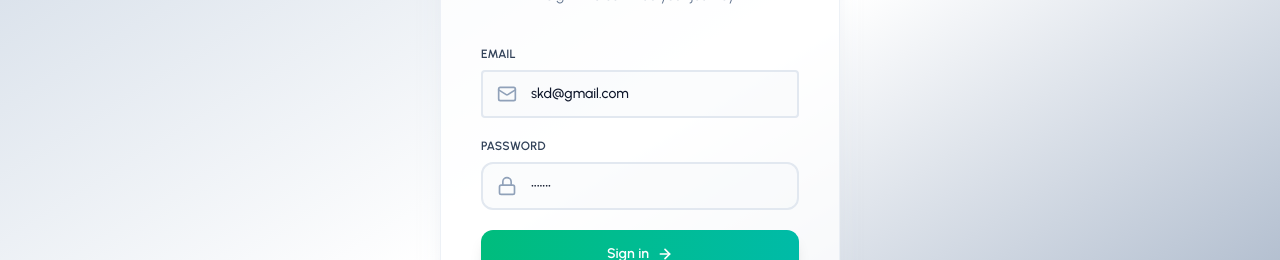
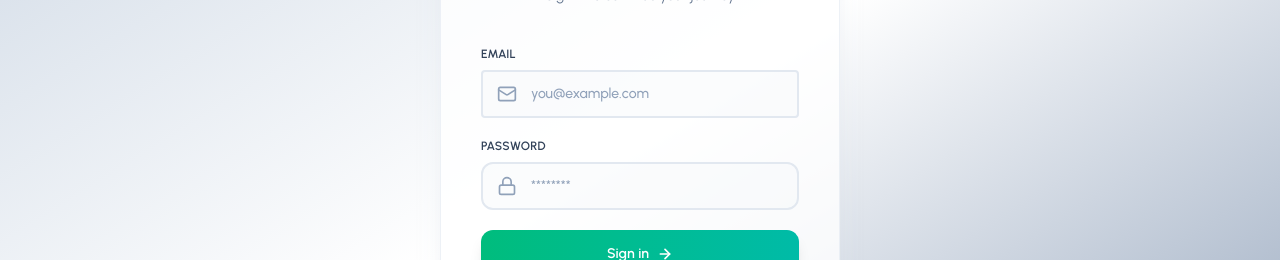
Before and after one commit to SKD151105/CortexLab, a React (Vite) app in the folder client/: page /login in a window 1280 px wide. Shown: the part 270-530 px from the top of the page. Built offline with nearby package versions, Linux system fonts and the light colour scheme; no server answers.

Commit message:
feat: clear default email and password fields in Login and Register pages for enhanced security

```diff
--- a/client/src/pages/Auth/LoginPage.jsx
+++ b/client/src/pages/Auth/LoginPage.jsx
@@ -6,8 +6,8 @@ import { BrainCircuit, Mail, Lock, ArrowRight } from "lucide-react";
 import toast from "react-hot-toast";
 
 const LoginPage = () => {
-  const [email, setEmail] = useState("skd@gmail.com");
-  const [password, setPassword] = useState("skd1234");
+  const [email, setEmail] = useState("");
+  const [password, setPassword] = useState("");
   const [error, setEror] = useState("");
   const [loading, setLoading] = useState(false);
   const [focusedField, setFocusedField] = useState(null);
--- a/client/src/pages/Auth/RegisterPage.jsx
+++ b/client/src/pages/Auth/RegisterPage.jsx
@@ -6,8 +6,8 @@ import toast from "react-hot-toast";
 
 const RegisterPage = () => {
   const [username, setUsername] = useState("");
-  const [email, setEmail] = useState("skd@gmail.com");
-  const [password, setPassword] = useState("skd1234");
+  const [email, setEmail] = useState("");
+  const [password, setPassword] = useState("");
   const [error, setEror] = useState("");
   const [loading, setLoading] = useState(false);
   const [focusedField, setFocusedField] = useState(null);
```
